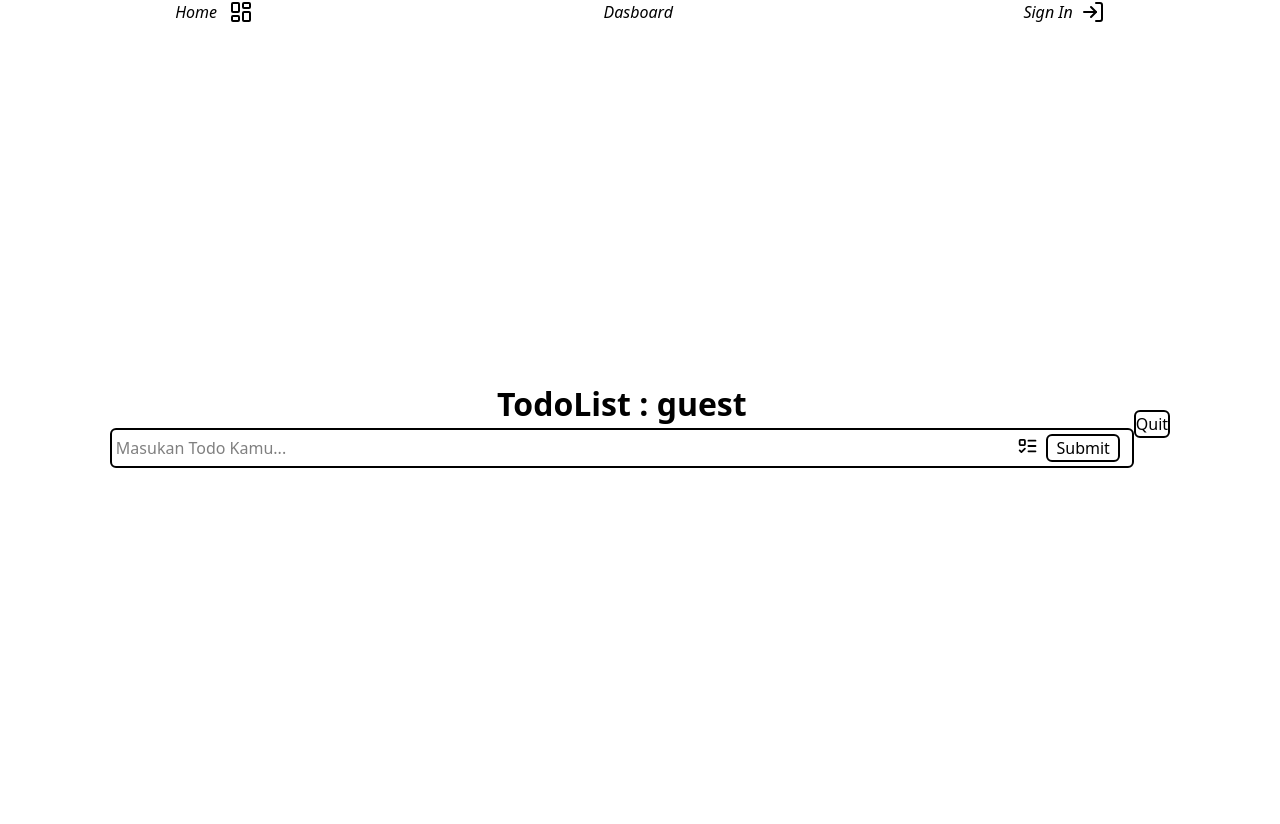
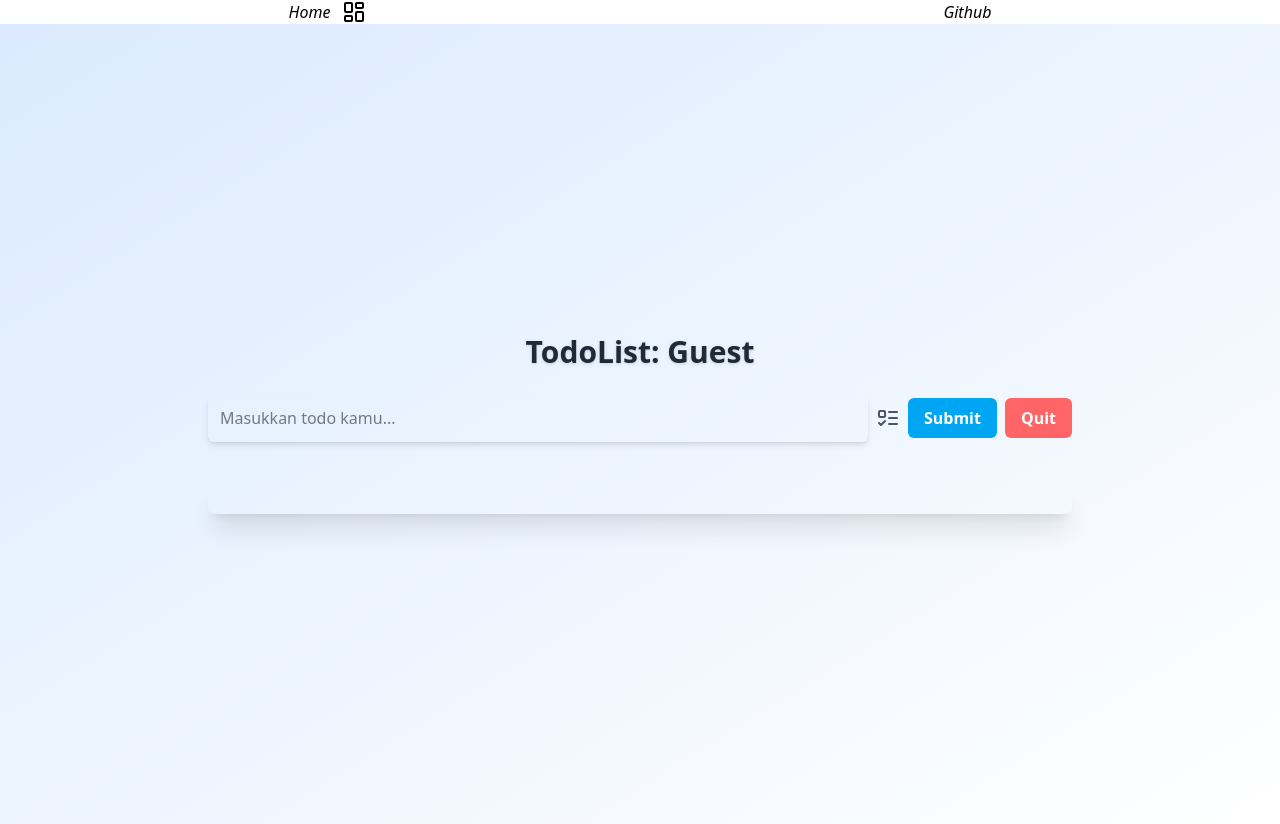
Before and after one commit to MuliaAndiki/uts-pbw, a Next.js app: page /todo in a window 1280 px wide. Built offline with nearby package versions, Linux system fonts and the light colour scheme.

Commit message:
feat:update all

```diff
--- a/app/(pages)/auth/login/page.tsx
+++ b/app/(pages)/auth/login/page.tsx
@@ -79,7 +79,7 @@ const Login = () => {
                       htmlFor=""
                       className="font-bold text-sky-600  hover:shadow-sky-500 text-[3rem] p-2 flex justify-center"
                     >
-                      Login:
+                      Login
                     </label>
                     <div className="">
                       <div className="m-[1rem]">
@@ -126,7 +126,7 @@ const Login = () => {
 
                     <div className="flex justify-center">
                       <Link href="/auth/register">
-                        <button className="border-2 rounded-md hover:text-white">
+                        <button className="border-2 rounded-md hover:text-white px-2 duration-[0.3s] hover:shadow-lg shadow-cyan-500/50">
                           sign up
                         </button>
                       </Link>
--- a/app/(pages)/auth/register/page.tsx
+++ b/app/(pages)/auth/register/page.tsx
@@ -69,7 +69,7 @@ const Register = () => {
                   </p>
                   <div className="flex justify-center">
                     <Link href="/auth/login">
-                      <button className="p-2 border-2 rounded-md hover:text-white">
+                      <button className="px-2 border-2 rounded-md hover:text-white duration-[0.3s]">
                         Sign In
                       </button>
                     </Link>
@@ -82,7 +82,7 @@ const Register = () => {
                     htmlFor=""
                     className="font-bold text-sky-600 hover:shadow-sky-500 text-[3rem] p-2 flex justify-center"
                   >
-                    Register:
+                    Register
                   </label>
                   <div className="">
                     <div className="m-[1rem]">
--- a/app/(pages)/landingpage/page.tsx
+++ b/app/(pages)/landingpage/page.tsx
@@ -1,12 +1,15 @@
 import Navbar from "@/app/components/navbar/nabvar";
+import Link from "next/link";
 const LandingPage = () => {
   return (
     <>
       <Navbar />
       <div className="w-screen h-screen flex justify-center items-center">
-        <div className="flex justify-center items-center">
-          <h1 className="font-bold">ini landing page</h1>
-        </div>
+        <Link href="/auth/login">
+          <div className="border-2 p-2 rounded-sm hover:bg-sky-500 duration-[0.4s]">
+            <button className="italic">Get Starterd</button>
+          </div>
+        </Link>
       </div>
     </>
   );
--- a/app/(pages)/todo/page.tsx
+++ b/app/(pages)/todo/page.tsx
@@ -11,9 +11,9 @@ import Link from "next/link";
 import { useRouter } from "next/navigation";
 
 const Todo = () => {
-  const { todos, setTodos, token, isloading, id, curennt } = useHook();
+  const { todos, setTodos, token, id, curennt } = useHook();
   const [text, setText] = useState<string>("");
-  const [modaData, setModalData] = useState<modalProps | null>(null);
+  const [modalData, setModalData] = useState<modalProps | null>(null);
   const router = useRouter();
 
   const handleTodo = (e: React.FormEvent) => {
@@ -73,6 +73,7 @@ const Todo = () => {
             localStorage.removeItem("curent");
             localStorage.removeItem("token");
             localStorage.removeItem("id");
+            setTodos([]);
           },
         });
       })
@@ -93,40 +94,49 @@ const Todo = () => {
   return (
     <>
       <Navbar />
-      <div className="h-screen w-screen flex justify-center items-center">
-        <div className="flex justify-center items-center">
-          <div className="flex-col justify-center items-center text-center">
-            <form onSubmit={handleTodo}>
-              <label
-                htmlFor=""
-                className="text-[2rem] font-bold hover:text-sky-400 duration-[1s] "
-              >
-                TodoList : {curennt ? curennt.fullName : "guest"}
+      <div className="h-screen w-screen flex justify-center items-center bg-gradient-to-br from-blue-100 to-white">
+        <div className="w-full max-w-4xl px-4">
+          <div className="flex flex-col items-center justify-center gap-4">
+            <form onSubmit={handleTodo} className="w-full   ">
+              <label className="block text-3xl font-bold text-center text-gray-800 drop-shadow hover:text-sky-600 transition duration-500">
+                TodoList: {curennt ? curennt.fullName : "Guest"}
               </label>
-              <div className="flex rounded-md border-2 p-1 w-[80vw] ">
+
+              <div className="flex flex-wrap items-center gap-x-2 mt-6">
                 <input
                   type="text"
-                  className="w-[80vw] outline-none"
+                  className="flex-1 outline-none shadow-md p-3 rounded-md transition duration-300 hover:shadow-sky-400 hover:scale-110"
                   onChange={(e) => setText(e.target.value)}
-                  placeholder="Masukan Todo Kamu..."
+                  placeholder="Masukkan todo kamu..."
                 />
-                <ListTodo />
+
+                <ListTodo className="text-2xl text-gray-600 hover:text-sky-500 transition duration-300 hover:scale-105" />
+
                 <button
-                  className="border-2 rounded-md px-2 hover:bg-sky-600 duration-[1s] mx-2"
                   type="submit"
+                  className="px-4 py-2 rounded-md font-semibold bg-sky-500 text-white hover:bg-sky-600 transition duration-300 hover:scale-105"
                 >
                   Submit
                 </button>
+
+                <button
+                  type="button"
+                  className="px-4 py-2 rounded-md font-semibold bg-red-400 text-white hover:bg-red-500 transition duration-300 hover:scale-105"
+                  onClick={handleLoqout}
+                >
+                  Quit
+                </button>
               </div>
             </form>
-            {modaData && <Modal {...modaData} />}
-            {todos.map((todo, index) => (
-              <Return key={index} todo={todo} index={index} />
-            ))}
+
+            {modalData && <Modal {...modalData} />}
+
+            <div className="w-full mt-6 space-y-3 py-4 px-2 shadow-xl  rounded-md ">
+              {todos.map((todo, index) => (
+                <Return key={index} todo={todo} index={index} />
+              ))}
+            </div>
           </div>
-          <button onClick={handleLoqout} className="border-2 rounded-md">
-            Quit
-          </button>
         </div>
       </div>
     </>
--- a/app/components/navbar/nabvar.tsx
+++ b/app/components/navbar/nabvar.tsx
@@ -1,6 +1,6 @@
+"use client";
 import Link from "next/link";
 import { LayoutDashboard, LogIn } from "lucide-react";
-
 const Navbar: React.FC = () => {
   return (
     <div className=" flexjustify-center">
@@ -11,15 +11,9 @@ const Navbar: React.FC = () => {
             <LayoutDashboard />
           </div>
         </Link>
-        <Link href="">
+        <Link href="https://github.com/MuliaAndiki/uts-pbw">
           <div className="flex">
-            <h1 className="italic">Dasboard</h1>
-          </div>
-        </Link>
-        <Link href="/auth/login">
-          <div className="flex gap-x-2">
-            <h1 className="italic">Sign In</h1>
-            <LogIn />
+            <h1 className="italic">Github</h1>
           </div>
         </Link>
       </div>
--- a/app/components/partical/return.tsx
+++ b/app/components/partical/return.tsx
@@ -2,13 +2,16 @@ import { useState } from "react";
 import { returnPros } from "@/app/type";
 import { useHook } from "../contex/contex";
 import API from "@/app/utils/API";
+import { modalProps } from "@/app/type";
+import Modal from "../modal/modal";
 
 const Return: React.FC<returnPros> = ({ todo, index }) => {
-  const { token, todos, setTodos } = useHook();
+  const { token, todos, setTodos, id } = useHook();
   const [checklist, setChecklist] = useState<boolean>(todo.onCheckList);
 
   const [edit, setEdit] = useState<boolean>(false);
   const [textEdit, setTextEdit] = useState<string>(todo.text);
+  const [modalData, setModalData] = useState<modalProps | null>(null);
 
   const handleEdit = () => {
     setTextEdit(todo.text);
@@ -30,9 +33,29 @@ const Return: React.FC<returnPros> = ({ todo, index }) => {
             : prev
         );
         setTodos(updateTodos);
+        setModalData({
+          title: "Berhasil Update Todo",
+          icon: "success",
+          deskripsi: "Selamat Todo Kamu",
+          confirmButtonColor: "#3572EF",
+          confirmButtonText: "OK!",
+          onClose: () => {
+            setModalData(null);
+          },
+        });
       })
       .catch((err) => {
         console.log("Edit Gagal", err);
+        setModalData({
+          title: "Gagal Update Todo",
+          icon: "error",
+          deskripsi: "Aduh Gagal",
+          confirmButtonColor: "#3572EF",
+          confirmButtonText: "try again!",
+          onClose: () => {
+            setModalData(null);
+          },
+        });
       });
   };
 
@@ -42,10 +65,30 @@ const Return: React.FC<returnPros> = ({ todo, index }) => {
     })
       .then(() => {
         const updatedTodos = todos.filter((prev) => prev._id !== todo._id);
-        setTodos(updatedTodos);
+        setModalData({
+          title: "Berhasil Hapus",
+          icon: "success",
+          deskripsi: "Selamat Todo Kamu Berhasil Di hapus",
+          confirmButtonColor: "#3572EF",
+          confirmButtonText: "OK!!",
+          onClose: () => {
+            setTodos(updatedTodos);
+            setModalData(null);
+          },
+        });
       })
       .catch((err) => {
         console.log("Gagal Hapus", err);
+        setModalData({
+          title: "Gagal Hapus Todo",
+          icon: "error",
+          deskripsi: "Aduh gagal!",
+          confirmButtonColor: "#3572EF",
+          confirmButtonText: "try again!",
+          onClose: () => {
+            setModalData(null);
+          },
+        });
       });
   };
 
@@ -63,10 +106,18 @@ const Return: React.FC<returnPros> = ({ todo, index }) => {
             type="text"
             value={textEdit}
             onChange={(e) => setTextEdit(e.target.value)}
-            className="border px-2 py-1 rounded-md"
+            className="border px-2 py-1 rounded-md w-[30vw] p-1"
           />
         ) : (
-          <p className={`font-semibold ${checklist ? "" : ""}`}>{todo.text}</p>
+          <div className="flex justify-center">
+            <p
+              className={`font-medium  border-b-1 w-[33vw] p-1 rounded-md hover:border-sky-600 duration-[0.3s] shadow-lg hover:shadow-sky-500 ${
+                checklist ? "" : ""
+              }`}
+            >
+              {todo.text}
+            </p>
+          </div>
         )}
       </div>
       <div className="flex gap-[1rem]">
@@ -75,7 +126,7 @@ const Return: React.FC<returnPros> = ({ todo, index }) => {
             <button
               type="button"
               onClick={handleEdit}
-              className="bg-sky-500 text-white px-2 rounded"
+              className="bg-sky-500 text-white px-2 rounded hover:scale-105 duration-[0.3s] hover:bg-sky-600"
             >
               Simpan
             </button>
@@ -84,7 +135,7 @@ const Return: React.FC<returnPros> = ({ todo, index }) => {
               onClick={() => {
                 setTextEdit(todo.text), setEdit(false);
               }}
-              className="bg-gray-500 text-white px-2 rounded"
+              className="bg-gray-500 text-white px-2 rounded duration-[0.3s] hover:scale-105 hover:bg-gray-600"
             >
               Batal
             </button>
@@ -92,7 +143,7 @@ const Return: React.FC<returnPros> = ({ todo, index }) => {
         ) : (
           <button
             type="button"
-            className="border-2 rounded-md"
+            className="border-b-1 rounded-md px-4 hover:scale-105 duration-[0.3s] p-2 bg-sky-400 text-white hover:bg-sky-600 font-semibold "
             onClick={() => {
               setEdit(true);
             }}
@@ -102,12 +153,13 @@ const Return: React.FC<returnPros> = ({ todo, index }) => {
         )}
         <button
           type="button"
-          className="border-2 rounded-md"
+          className="border-b-1 rounded-md px-2 hover:scale-105 duration-[0.3s] bg-red-400 font-semibold text-white hover:bg-red-600 p-2"
           onClick={handleDelete}
         >
           Hapus
         </button>
       </div>
+      {modalData && <Modal {...modalData} />}
     </form>
   );
 };
--- a/app/type/index.ts
+++ b/app/type/index.ts
@@ -11,6 +11,7 @@ export interface authPros {
   email: string;
   fullName: string;
   password: string;
+  status: any;
 }
 
 export interface todosPros {
```
